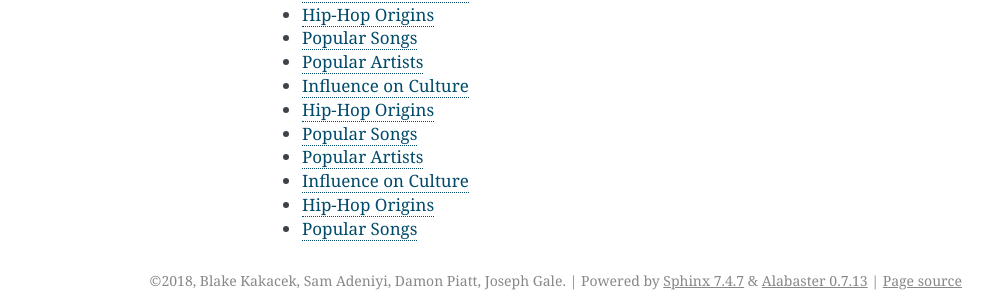
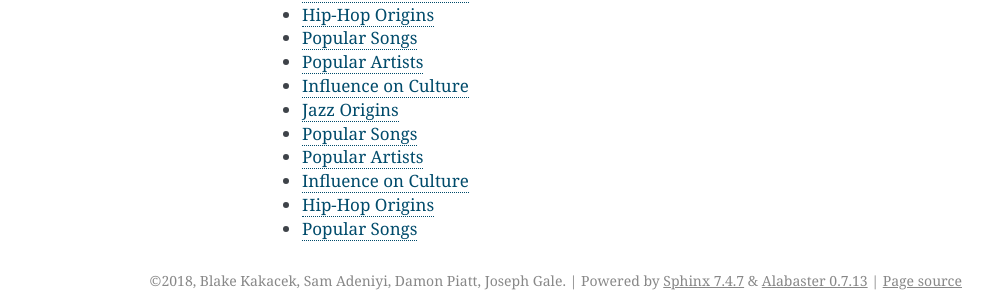
Before and after one commit to Bkakacek/static_pages, a Sphinx documentation site: the page built from source/index.rst, in a window 1280 px wide. Shown: the part 340-633 px from the top of the page, without its empty margins (148-1141 px from the left). Built offline with Sphinx 7.4.7, drawn with Linux system fonts in a browser that asks for light colours.

Commit message:
first edit to jazz origins

```diff
--- a/source/jazz_origins/jazz_origins.rst
+++ b/source/jazz_origins/jazz_origins.rst
@@ -1,2 +1,4 @@
-Hip-Hop Origins
+Jazz Origins
 ===============
+
+Jazz has a deep and rich history, originating in the early 1900's.
```
